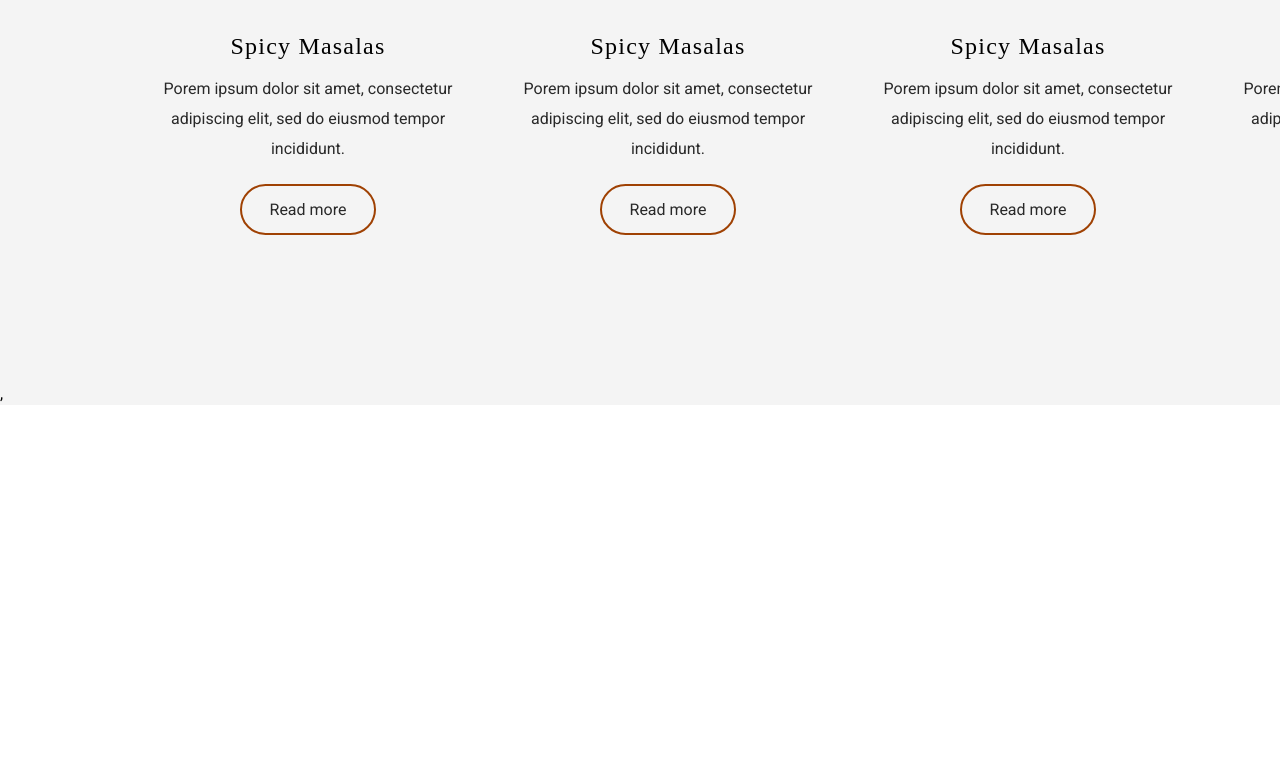
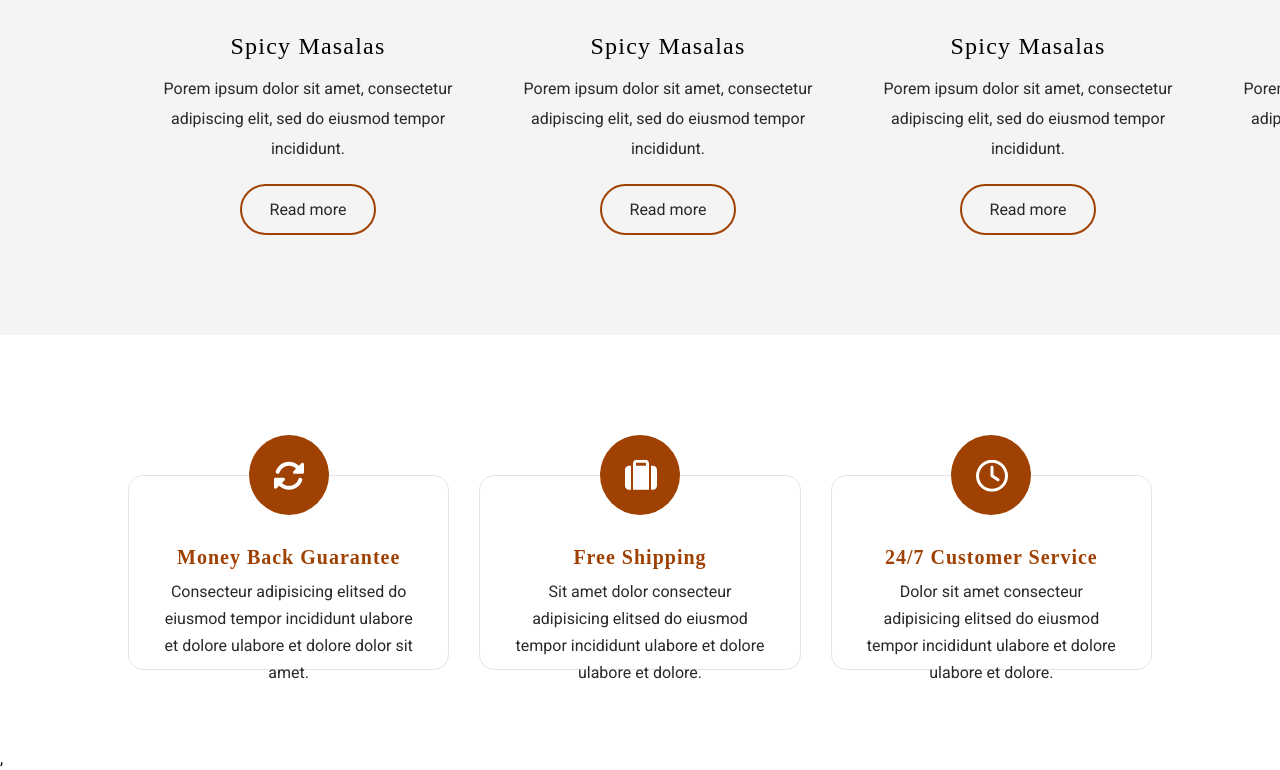
Before and after one commit to TienDuc1810/fe-mary-dry-fruits, a React (Create React App) app: page / in a window 1280 px wide. Shown: the part 4609-5379 px from the top of the page. Before the commit the page ends 5014 px from the top, so only its background shows below. Built offline with nearby package versions, Linux system fonts and the light colour scheme; a web font is replaced by a local one.

Commit message:
update page Home

```diff
--- /dev/null
+++ b/src/components/Layout/Main/Benefit/BenefitIndex.js
@@ -0,0 +1,22 @@
+import classNames from 'classnames/bind';
+import styles from './BenefitIndex.module.scss';
+
+const cx = classNames.bind(styles);
+
+function BenefitIndex({ title, description, icon, classNames = false }) {
+    return (
+        <div className={cx('benefit-container')}>
+            <div className={cx('benefit-outner-icon')}>
+                <div className={cx('benefit-icon')}>
+                    {icon}
+                </div>
+            </div>
+            <div className={cx('benefit-wrapper')}>
+                <h3 className={cx('benefit-title')}>{title}</h3>
+                <p className={cx('benefit-description')}>{description}</p>
+            </div>
+        </div>
+    );
+}
+
+export default BenefitIndex;
--- /dev/null
+++ b/src/components/Layout/Main/Benefit/BenefitIndex.module.scss
@@ -0,0 +1,64 @@
+.benefit-container {
+    width: 100%;
+    display: flex;
+    flex-direction: column;
+    align-items: center;
+    position: relative;
+
+    .benefit-outner-icon {
+        position: absolute;
+        top: 0%;
+        left: 50%;
+        transform: translate(-50%, -50%);
+        display: block;
+        width: 80px;
+        height: 80px;
+        background-color: var(--primary-color);
+        border-radius: 50%;
+        transition: all 0.3s linear;
+        &:hover{
+            background-color: var(--second-color);
+            cursor: pointer;
+        }
+
+        .benefit-icon {
+            position: absolute;
+            top: 53%;
+            left: 51%;
+            transform: translate(-50%, -50%);
+            color: var(--white-color);
+            scale: 1;
+        }
+    }
+
+    .benefit-wrapper {
+        display: flex;
+        flex-direction: column;
+        text-align: center;
+        padding: 70px 30px 30px;
+        border: 1px solid #e4e4e4;
+        border-radius: 15px;
+        width: 100%;
+        height: 100%;
+
+        .benefit-title {
+            color: var(--primary-color);
+            margin-bottom: 10px;
+            font-size: 2rem;
+            font-family: var(--font-special);
+            letter-spacing: 0.1rem;
+            line-height: 2.2rem;
+            transition: all 0.3 linear;
+            &:hover {
+                color: var(--second-color);
+                cursor: pointer;
+            }
+        }
+
+        .benefit-description {
+            color: var(--text-color);
+            font-size: 1.6rem;
+            line-height: 2.7rem;
+        }
+    }
+}
--- a/src/components/Layout/Main/PremiumProducts/PremiumProductsIndex.module.scss
+++ b/src/components/Layout/Main/PremiumProducts/PremiumProductsIndex.module.scss
@@ -6,7 +6,7 @@
 
     .wrapper {
         padding: 100px 0 70px;
-        margin-bottom: 100px;
+        margin-bottom: 30px;
         width: 80%;
 
         .premium-product-title {
--- a/src/components/Layout/Main/index.js
+++ b/src/components/Layout/Main/index.js
@@ -1,7 +1,9 @@
-import { NormalBanner,ParallaxBanner } from "./BannerSale/BannerSaleIndex";
-import BestProductsIndex from "./BestProducts/BestProductsIndex";
-import SlideIndex from "./Slide/SlideIndex";
-import PremiumProductsIndex from "./PremiumProducts/PremiumProductsIndex";
+import { NormalBanner, ParallaxBanner } from './BannerSale/BannerSaleIndex';
+import BestProductsIndex from './BestProducts/BestProductsIndex';
+import SlideIndex from './Slide/SlideIndex';
+import PremiumProductsIndex from './PremiumProducts/PremiumProductsIndex';
+import BenefitIndex from './Benefit/BenefitIndex';
+import { ArrowRotate, Suitcase, Clock } from '@/icons';
 
 import classNames from 'classnames/bind';
 import styles from './index.module.scss';
@@ -11,14 +13,39 @@ const cx = classNames.bind(styles);
 const Main = () => {
     return (
         <div className={cx('container')}>
-            <SlideIndex/>
-            <BestProductsIndex/>
-            <ParallaxBanner/>
-            <BestProductsIndex/>
-            <NormalBanner/>
-            <PremiumProductsIndex/>
+            <SlideIndex />
+            <BestProductsIndex />
+            <ParallaxBanner />
+            <BestProductsIndex />
+            <NormalBanner />
+            <PremiumProductsIndex />
+            <div className={cx('wrapper')}>
+                <div className={cx('benefit')}>
+                    <BenefitIndex
+                        title={'Money Back Guarantee'}
+                        description={
+                            'Consecteur adipisicing elitsed do eiusmod tempor incididunt ulabore et dolore ulabore et dolore dolor sit amet.'
+                        }
+                        icon={<ArrowRotate/>}
+                    />
+                    <BenefitIndex
+                        title={'Free Shipping'}
+                        description={
+                            'Sit amet dolor consecteur adipisicing elitsed do eiusmod tempor incididunt ulabore et dolore ulabore et dolore.'
+                        }
+                        icon={<Suitcase/>}
+                    />
+                    <BenefitIndex
+                        title={'24/7 Customer Service'}
+                        description={
+                            'Dolor sit amet consecteur adipisicing elitsed do eiusmod tempor incididunt ulabore et dolore ulabore et dolore.'
+                        }
+                        icon={<Clock/>}
+                    />
+                </div>
+            </div>
         </div>
-     );
-}
+    );
+};
 
 export default Main;
--- a/src/components/Layout/Main/index.module.scss
+++ b/src/components/Layout/Main/index.module.scss
@@ -1,3 +1,19 @@
-.container{
+.container {
+    width: 100%;
+    height: 100%;
     margin-bottom: -20px;
+    .wrapper{
+        padding: 100px 0 80px 0;
+        display: flex;
+        justify-content: center;
+        background-color: var(--white-color);
+        .benefit {
+            display: flex;
+            justify-content: space-between;
+            gap: 30px;
+            width: 80%;
+            height: 195px;
+            margin: 40px 0 20px;
+        }
+    }
 }
--- a/src/icons/index.js
+++ b/src/icons/index.js
@@ -36,3 +36,42 @@ export const StarHalf = ({ width = '1.6rem', height = '1.6rem', className }) =>
         <path d="M288 376.4l.1-.1 26.4 14.1 85.2 45.5-16.5-97.6-4.8-28.7 20.7-20.5 70.1-69.3-96.1-14.2-29.3-4.3-12.9-26.6L288.1 86.9l-.1 .3V376.4zm175.1 98.3c2 12-3 24.2-12.9 31.3s-23 8-33.8 2.3L288.1 439.8 159.8 508.3C149 514 135.9 513.1 126 506s-14.9-19.3-12.9-31.3L137.8 329 33.6 225.9c-8.6-8.5-11.7-21.2-7.9-32.7s13.7-19.9 25.7-21.7L195 150.3 259.4 18c5.4-11 16.5-18 28.8-18s23.4 7 28.8 18l64.3 132.3 143.6 21.2c12 1.8 22 10.2 25.7 21.7s.7 24.2-7.9 32.7L438.5 329l24.6 145.7z"/>
     </svg>
 );
+
+export const ArrowRotate = ({ width = '3.2rem', height = '3.2rem', className }) => (
+    <svg
+        height={height}
+        width={width}
+        className={className}
+        xmlns="http://www.w3.org/2000/svg"
+        fill="currentColor"
+        viewBox="0 0 512 512"
+    >
+        <path d="M142.9 142.9c62.2-62.2 162.7-62.5 225.3-1L327 183c-6.9 6.9-8.9 17.2-5.2 26.2s12.5 14.8 22.2 14.8H463.5c0 0 0 0 0 0H472c13.3 0 24-10.7 24-24V72c0-9.7-5.8-18.5-14.8-22.2s-19.3-1.7-26.2 5.2L413.4 96.6c-87.6-86.5-228.7-86.2-315.8 1C73.2 122 55.6 150.7 44.8 181.4c-5.9 16.7 2.9 34.9 19.5 40.8s34.9-2.9 40.8-19.5c7.7-21.8 20.2-42.3 37.8-59.8zM16 312v7.6 .7V440c0 9.7 5.8 18.5 14.8 22.2s19.3 1.7 26.2-5.2l41.6-41.6c87.6 86.5 228.7 86.2 315.8-1c24.4-24.4 42.1-53.1 52.9-83.7c5.9-16.7-2.9-34.9-19.5-40.8s-34.9 2.9-40.8 19.5c-7.7 21.8-20.2 42.3-37.8 59.8c-62.2 62.2-162.7 62.5-225.3 1L185 329c6.9-6.9 8.9-17.2 5.2-26.2s-12.5-14.8-22.2-14.8H48.4h-.7H40c-13.3 0-24 10.7-24 24z"/>
+    </svg>
+);
+
+export const Suitcase = ({ width = '3.2rem', height = '3.2rem', className }) => (
+    <svg
+        height={height}
+        width={width}
+        className={className}
+        xmlns="http://www.w3.org/2000/svg"
+        fill="currentColor"
+        viewBox="0 0 512 512"
+    >
+        <path d="M176 56V96H336V56c0-4.4-3.6-8-8-8H184c-4.4 0-8 3.6-8 8zM128 96V56c0-30.9 25.1-56 56-56H328c30.9 0 56 25.1 56 56V96v32V480H128V128 96zM64 96H96V480H64c-35.3 0-64-28.7-64-64V160c0-35.3 28.7-64 64-64zM448 480H416V96h32c35.3 0 64 28.7 64 64V416c0 35.3-28.7 64-64 64z"/>
+    </svg>
+);
+
+export const Clock = ({ width = '3.2rem', height = '3.2rem', className }) => (
+    <svg
+        height={height}
+        width={width}
+        className={className}
+        xmlns="http://www.w3.org/2000/svg"
+        fill="currentColor"
+        viewBox="0 0 512 512"
+    >
+        <path d="M464 256A208 208 0 1 1 48 256a208 208 0 1 1 416 0zM0 256a256 256 0 1 0 512 0A256 256 0 1 0 0 256zM232 120V256c0 8 4 15.5 10.7 20l96 64c11 7.4 25.9 4.4 33.3-6.7s4.4-25.9-6.7-33.3L280 243.2V120c0-13.3-10.7-24-24-24s-24 10.7-24 24z"/>
+    </svg>
+);
```
Also changed, not shown: 1 other file (tests, documents, lock files or other folders).
